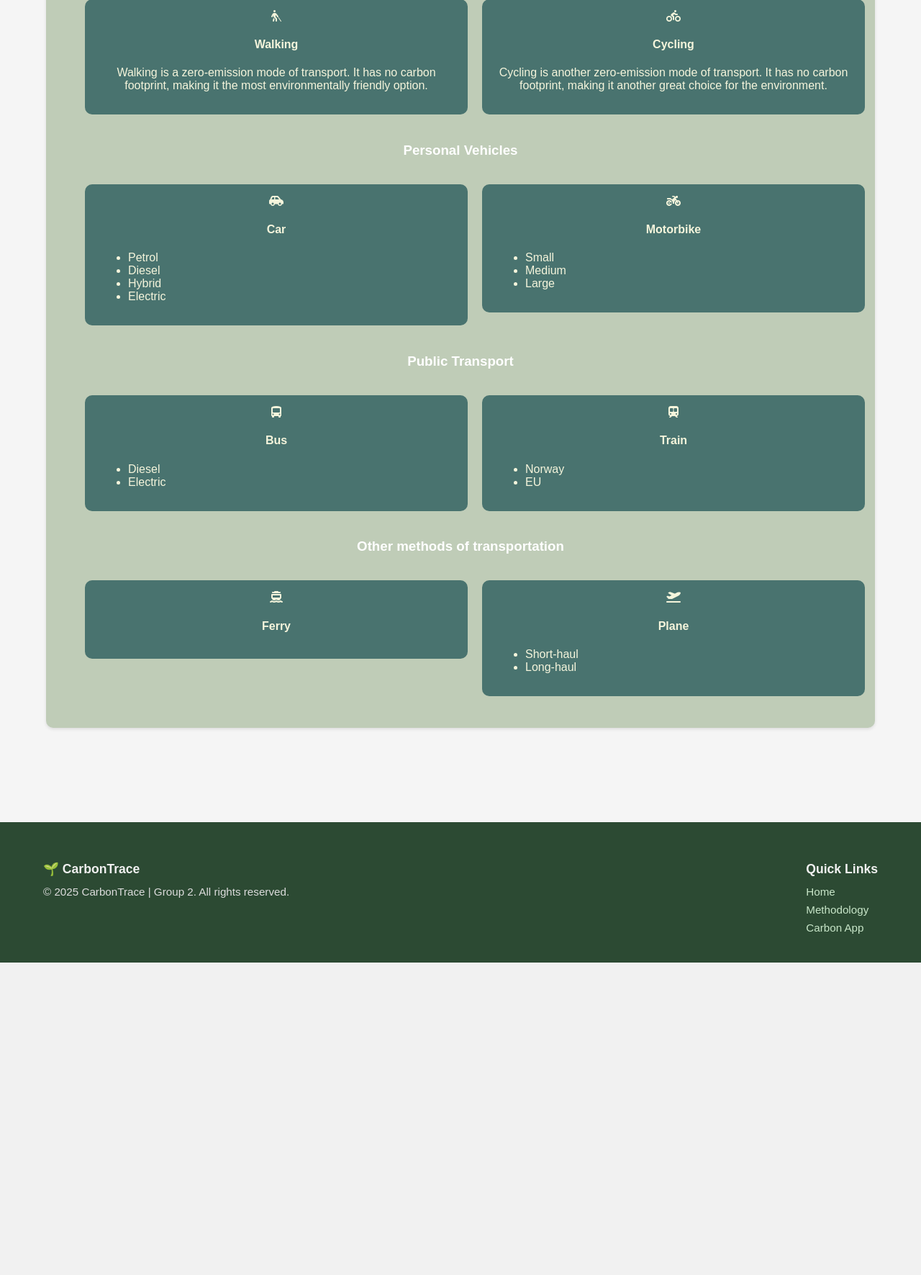
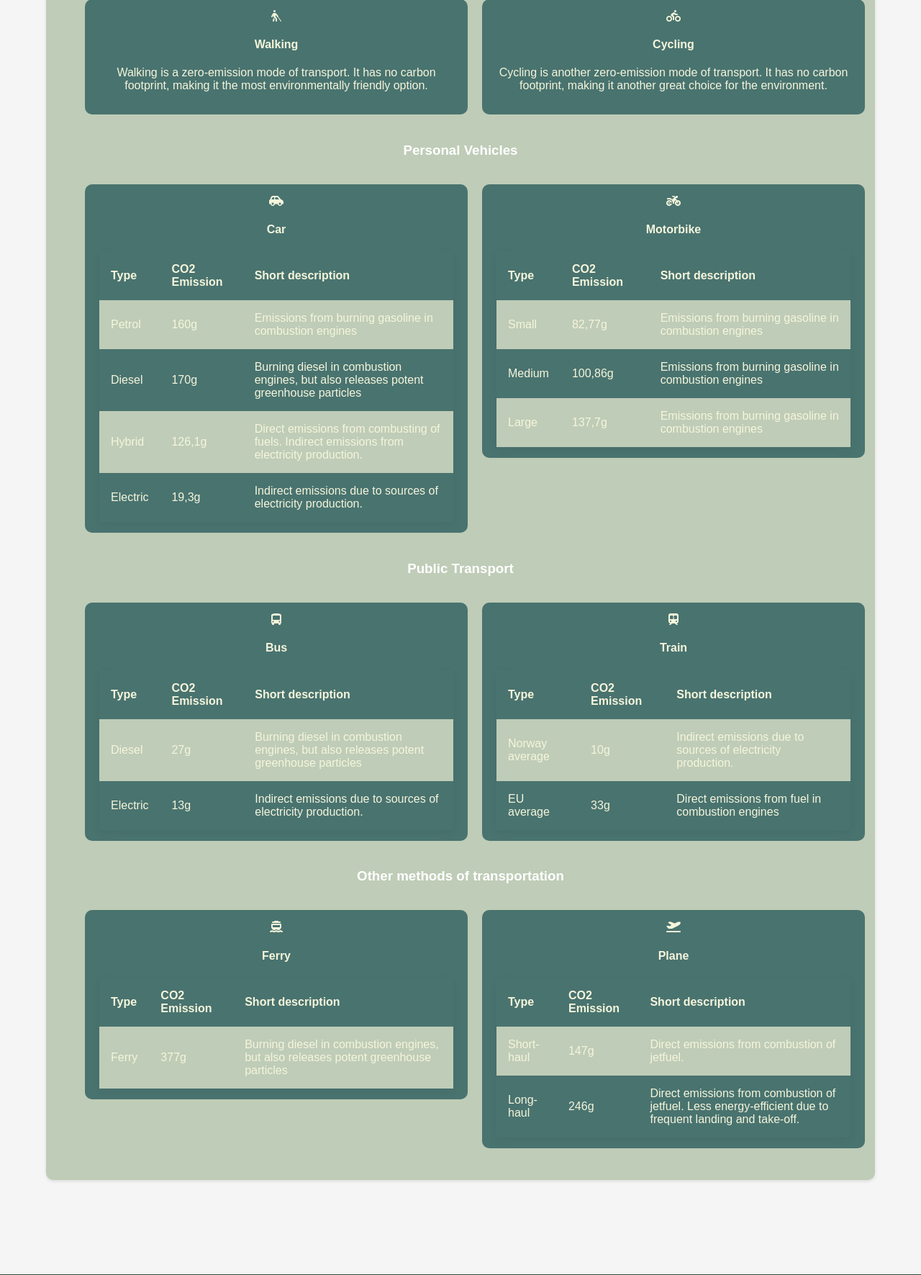
Before and after one commit to KimAlexanderAntonsen/FOR19, a Flask app: template capp/templates/methodology.html in a window 1280 px wide. Shown: the part 858-2629 px from the top of the page at 72% size. Before the commit the page ends 2195 px from the top, so only its background shows below. Run offline with Flask 2, Linux system fonts and the light colour scheme; the template is opened without the code that fills it, so the values that code supplies are empty; some libraries are stand-ins or nearby versions.

Commit message:
Lagt til informasjon om transport i tabeller

```diff
--- a/capp/static/custom.css
+++ b/capp/static/custom.css
@@ -666,6 +666,27 @@ body {
   align-items: center;
   justify-content: center;
 }
+.transport-table {
+  border-collapse: collapse;
+  background-color: #49736f;
+  box-shadow: 0 4px 12px rgba(0, 0, 0, 0.05);
+}
+
+.transport-table th,
+.transport-table td {
+  padding: 1rem;
+  text-align: left;
+}
+
+.transport-table tbody tr:nth-child(even) {
+  background-color: #bfccb7;
+}
+
+.transport-table tbody tr:hover {
+  background-color: #e9f5ff;
+  color: #5c636a;
+  transition: 0.3s ease;
+}
 
 @media (max-width: 768px) {
   .transport-row {
--- a/capp/templates/methodology.html
+++ b/capp/templates/methodology.html
@@ -86,21 +86,67 @@
             <div class="box">
               <i class="fa-solid fa-car-side"></i>
               <h4>Car</h4>
-              <ul style="text-align: start">
-                <li>Petrol</li>
-                <li>Diesel</li>
-                <li>Hybrid</li>
-                <li>Electric</li>
-              </ul>
+              <table class="transport-table">
+                <tr>
+                  <th>Type</th>
+                  <th>CO2 Emission</th>
+                  <th>Short description</th>
+                </tr>
+                <tr>
+                  <td>Petrol</td>
+                  <td>160g</td>
+                  <td>Emissions from burning gasoline in combustion engines</td>
+                </tr>
+                <tr>
+                  <td>Diesel</td>
+                  <td>170g</td>
+                  <td>
+                    Burning diesel in combustion engines, but also releases
+                    potent greenhouse particles
+                  </td>
+                </tr>
+                <tr>
+                  <td>Hybrid</td>
+                  <td>126,1g</td>
+                  <td>
+                    Direct emissions from combusting of fuels. Indirect
+                    emissions from electricity production.
+                  </td>
+                </tr>
+                <tr>
+                  <td>Electric</td>
+                  <td>19,3g</td>
+                  <td>
+                    Indirect emissions due to sources of electricity production.
+                  </td>
+                </tr>
+              </table>
             </div>
             <div class="box">
               <i class="fa-solid fa-motorcycle"></i>
               <h4>Motorbike</h4>
-              <ul style="text-align: start">
-                <li>Small</li>
-                <li>Medium</li>
-                <li>Large</li>
-              </ul>
+              <table class="transport-table">
+                <tr>
+                  <th>Type</th>
+                  <th>CO2 Emission</th>
+                  <th>Short description</th>
+                </tr>
+                <tr>
+                  <td>Small</td>
+                  <td>82,77g</td>
+                  <td>Emissions from burning gasoline in combustion engines</td>
+                </tr>
+                <tr>
+                  <td>Medium</td>
+                  <td>100,86g</td>
+                  <td>Emissions from burning gasoline in combustion engines</td>
+                </tr>
+                <tr>
+                  <td>Large</td>
+                  <td>137,7g</td>
+                  <td>Emissions from burning gasoline in combustion engines</td>
+                </tr>
+              </table>
             </div>
           </div>
         </div>
@@ -111,18 +157,51 @@
             <div class="box">
               <i class="fa-solid fa-bus-simple"></i>
               <h4>Bus</h4>
-              <ul style="text-align: start">
-                <li>Diesel</li>
-                <li>Electric</li>
-              </ul>
+              <table class="transport-table">
+                <tr>
+                  <th>Type</th>
+                  <th>CO2 Emission</th>
+                  <th>Short description</th>
+                </tr>
+                <tr>
+                  <td>Diesel</td>
+                  <td>27g</td>
+                  <td>
+                    Burning diesel in combustion engines, but also releases
+                    potent greenhouse particles
+                  </td>
+                </tr>
+                <tr>
+                  <td>Electric</td>
+                  <td>13g</td>
+                  <td>
+                    Indirect emissions due to sources of electricity production.
+                  </td>
+                </tr>
+              </table>
             </div>
             <div class="box">
               <i class="fa-solid fa-train-subway"></i>
               <h4>Train</h4>
-              <ul style="text-align: start">
-                <li>Norway</li>
-                <li>EU</li>
-              </ul>
+              <table class="transport-table">
+                <tr>
+                  <th>Type</th>
+                  <th>CO2 Emission</th>
+                  <th>Short description</th>
+                </tr>
+                <tr>
+                  <td>Norway average</td>
+                  <td>10g</td>
+                  <td>
+                    Indirect emissions due to sources of electricity production.
+                  </td>
+                </tr>
+                <tr>
+                  <td>EU average</td>
+                  <td>33g</td>
+                  <td>Direct emissions from fuel in combustion engines</td>
+                </tr>
+              </table>
             </div>
           </div>
         </div>
@@ -133,14 +212,45 @@
             <div class="box">
               <i class="fa-solid fa-ferry"></i>
               <h4>Ferry</h4>
+              <table class="transport-table">
+                <tr>
+                  <th>Type</th>
+                  <th>CO2 Emission</th>
+                  <th>Short description</th>
+                </tr>
+                <tr>
+                  <td>Ferry</td>
+                  <td>377g</td>
+                  <td>
+                    Burning diesel in combustion engines, but also releases
+                    potent greenhouse particles
+                  </td>
+                </tr>
+              </table>
             </div>
             <div class="box">
               <i class="fa-solid fa-plane-departure"></i>
               <h4>Plane</h4>
-              <ul style="text-align: start">
-                <li>Short-haul</li>
-                <li>Long-haul</li>
-              </ul>
+              <table class="transport-table">
+                <tr>
+                  <th>Type</th>
+                  <th>CO2 Emission</th>
+                  <th>Short description</th>
+                </tr>
+                <tr>
+                  <td>Short-haul</td>
+                  <td>147g</td>
+                  <td>Direct emissions from combustion of jetfuel.</td>
+                </tr>
+                <tr>
+                  <td>Long-haul</td>
+                  <td>246g</td>
+                  <td>
+                    Direct emissions from combustion of jetfuel. Less
+                    energy-efficient due to frequent landing and take-off.
+                  </td>
+                </tr>
+              </table>
             </div>
           </div>
         </div>
```
